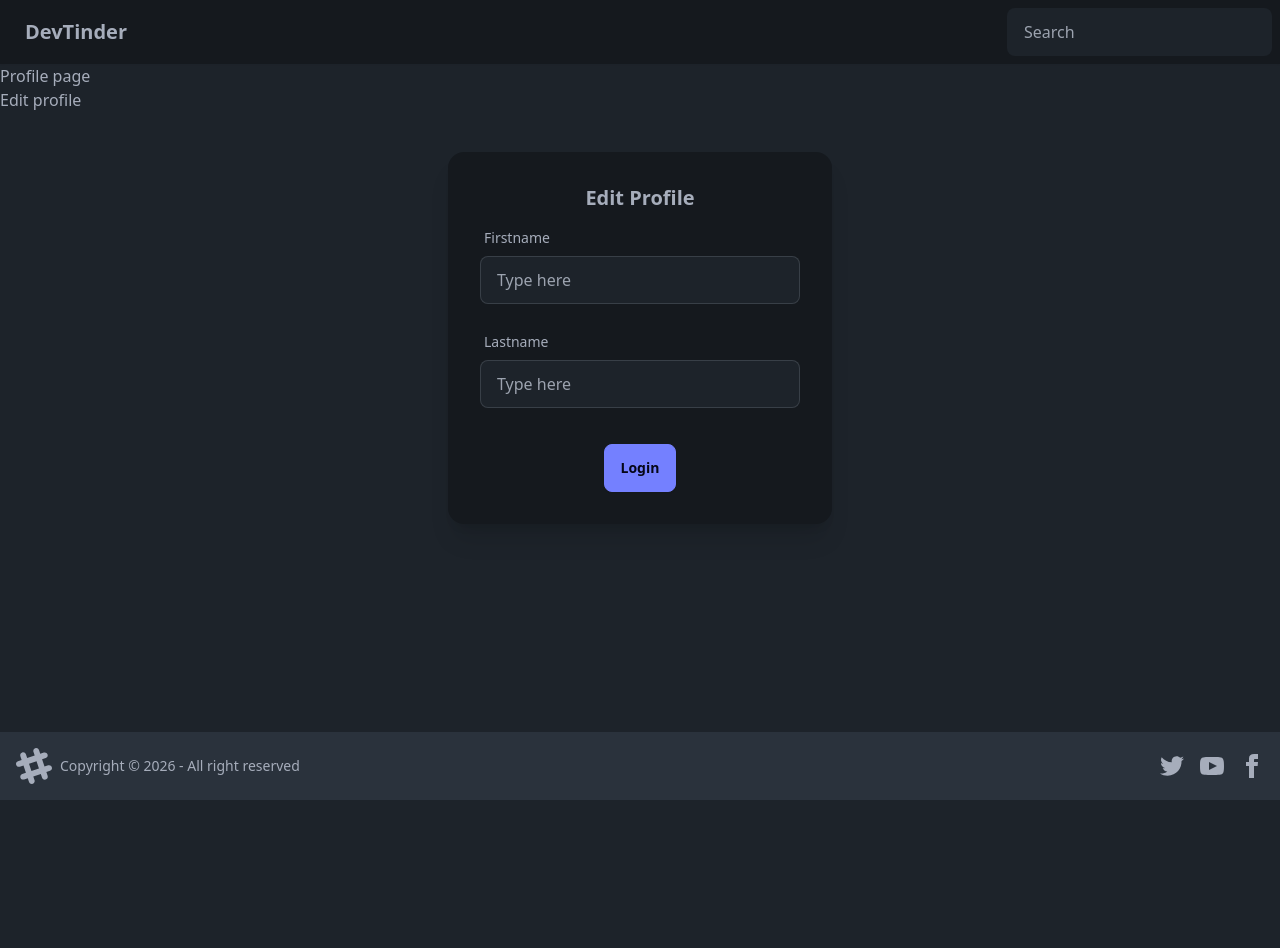
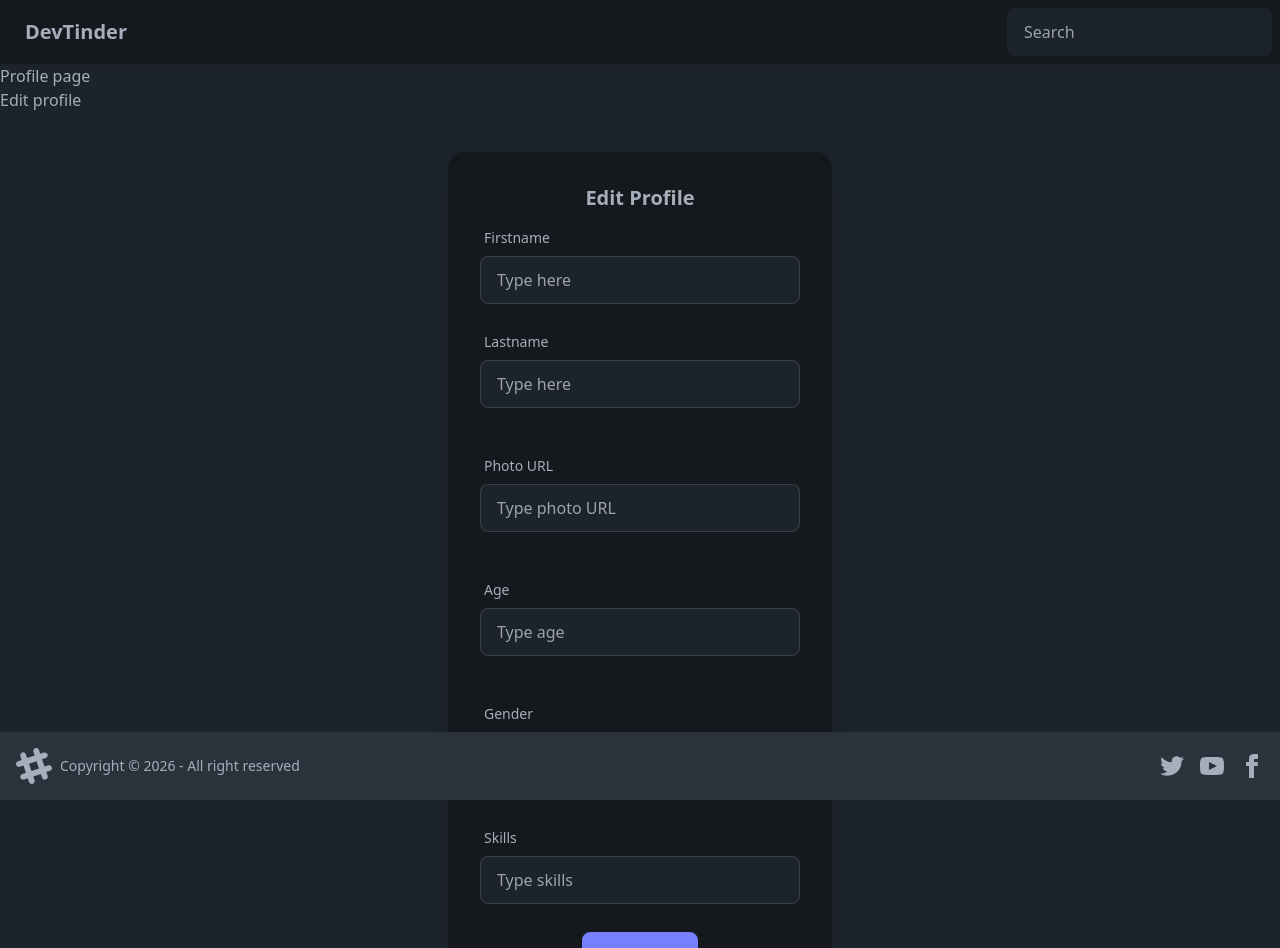
Before and after one commit to Evasaraf/devTinder-web, a React (Vite) app: page /profile in a window 1280 px wide. Shown: the top 948 px of the page. Before the commit the page ends 800 px from the top, so only its background shows below. Built offline with nearby package versions, Linux system fonts and the light colour scheme.

Commit message:
add features to update/edit profile

```diff
--- a/src/EditProfile.jsx
+++ b/src/EditProfile.jsx
@@ -3,10 +3,11 @@
 const EditProfile = ()=>{
       const [Firstname, setFirstname] = useState("");
       const [Lastname, setLastname] = useState("");
+      const [photoUrl, setPhotoUrl] = useState("");
       const[age, setAge] = useState();
       const [gender, setGender] = useState();
       const [skills, setskills] = useState();
-      const [error, setError] = useState("");
+
     return (
     <div>
       <h1>Edit profile</h1>
@@ -15,6 +16,7 @@
           <div className="card-body">
             <h2 className="card-title justify-center">Edit Profile</h2>
             <div>
+
               <label className="form-control w-full max-w-xs">
                 <div className="label">
                   <span className="label-text">Firstname </span>
@@ -27,6 +29,7 @@
                   onChange={(e) => setFirstname(e.target.value)}
                 />
               </label>
+
               <label className="form-control w-full max-w-xs py-5">
                 <div className="label">
                   <span className="label-text">Lastname </span>
@@ -39,11 +42,65 @@
                   onChange={(e) => setLastname(e.target.value)}
                 />
               </label>
+
+              <label className="form-control w-full max-w-xs py-5">
+                <div className="label">
+                  <span className="label-text">Photo URL </span>
+                </div>
+                <input
+                  type="text"
+                  value={photoUrl}
+                  placeholder="Type photo URL"
+                  className="input input-bordered w-full max-w-xs"
+                  onChange={(e) => setPhotoUrl(e.target.value)}
+                />
+              </label>
+
+              <label className="form-control w-full max-w-xs py-5">
+                <div className="label">
+                  <span className="label-text">Age </span>
+                </div>
+                <input
+                  type="number"
+                  value={age}
+                  placeholder="Type age"
+                  className="input input-bordered w-full max-w-xs"
+                  onChange={(e) => setAge(e.target.value)}
+                />
+              </label>
+
+              <label className="form-control w-full max-w-xs py-5">
+                <div className="label">
+                  <span className="label-text">Gender </span>
+                </div>
+                <select
+                  value={gender}
+                  className="select select-bordered"
+                  onChange={(e) => setGender(e.target.value)}
+                >
+                  <option value="">Select Gender</option>
+                  <option value="male">Male</option>
+                  <option value="female">Female</option>
+                  <option value="other">Other</option>
+                </select>
+              </label>
+
+              <label className="form-control w-full max-w-xs py-5">
+                <div className="label">
+                  <span className="label-text">Skills </span>
+                </div>
+                <input
+                  type="text"
+                  value={skills}
+                  placeholder="Type skills"
+                  className="input input-bordered w-full max-w-xs"
+                  onChange={(e) => setskills(e.target.value)}
+                />
+              </label>
             </div>
-            <p className="text-red-500">{error}</p>
             <div className="card-actions justify-center">
               <button className="btn btn-primary" >
-                Login
+                Save Profile
               </button>
             </div>
           </div>
```
